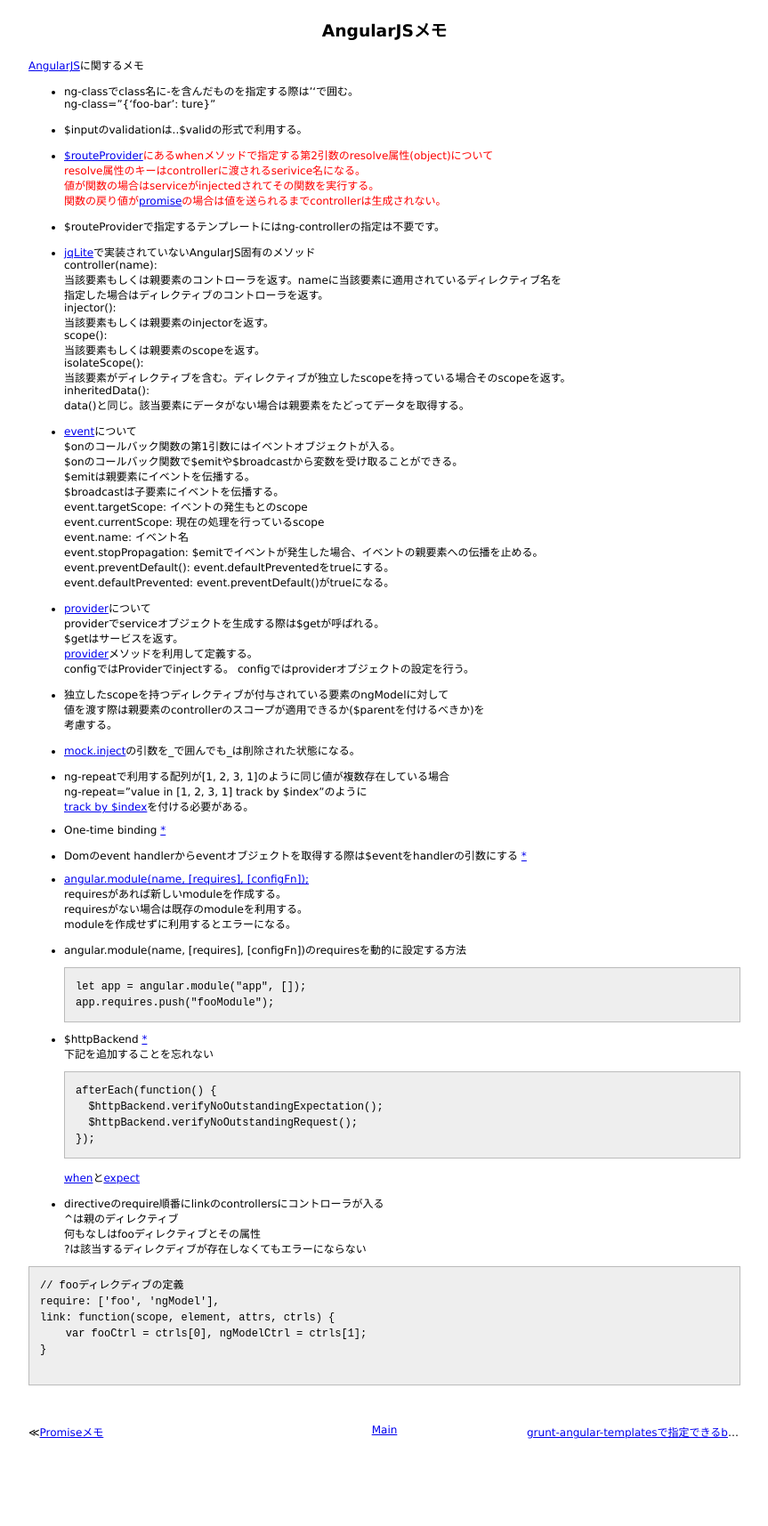
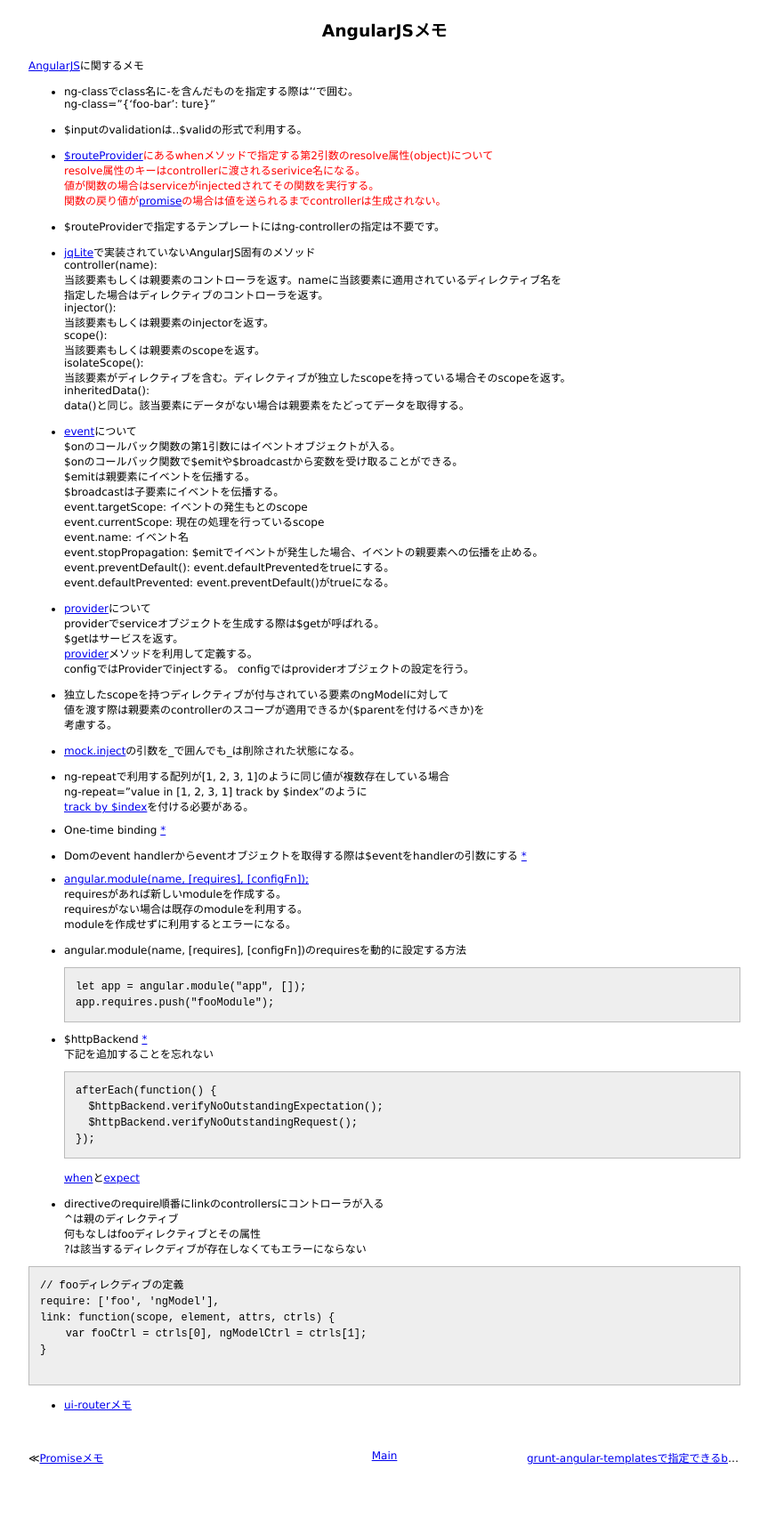
Before and after one commit to 38elements/38elements.github.com, a Jekyll site: the page built from _posts/2014-5-24-AngularJS.md, in a window 1280 px wide. Shown: the whole page at 89% size, without its empty margins (208-1071 px from the left). Built offline with Jekyll 4.4.1, drawn with Linux system fonts in a browser that asks for light colours; Markdown is read by kramdown in place of the engine named in the settings; before the commit the page ends 1686 px from its top, so only the background shows below that.

Commit message:
Update 2014-5-24-AngularJS.md

```diff
--- a/_posts/2014-5-24-AngularJS.md
+++ b/_posts/2014-5-24-AngularJS.md
@@ -95,3 +95,5 @@ link: function(scope, element, attrs, ctrls) {
     var fooCtrl = ctrls[0], ngModelCtrl = ctrls[1];
 }
  {% endhighlight %}
+
+* [ui-routerメモ](/2015/05/24/ui-router.html)
```
